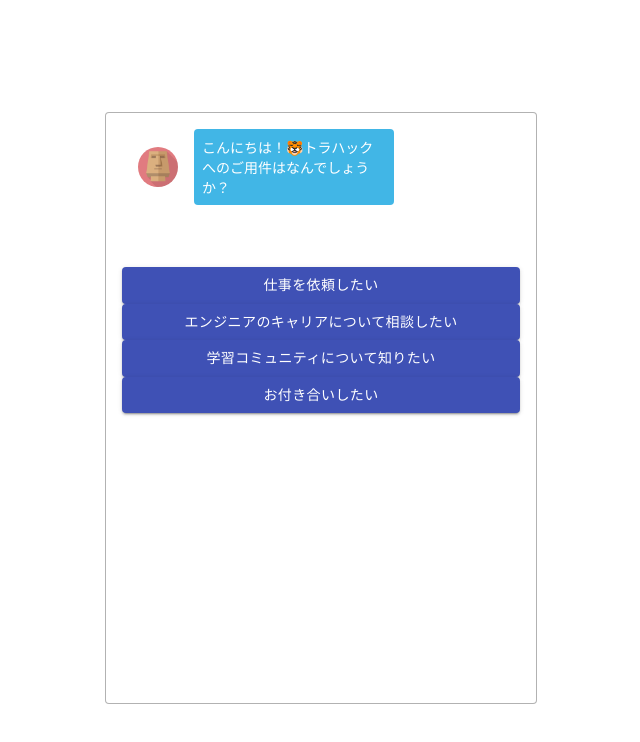
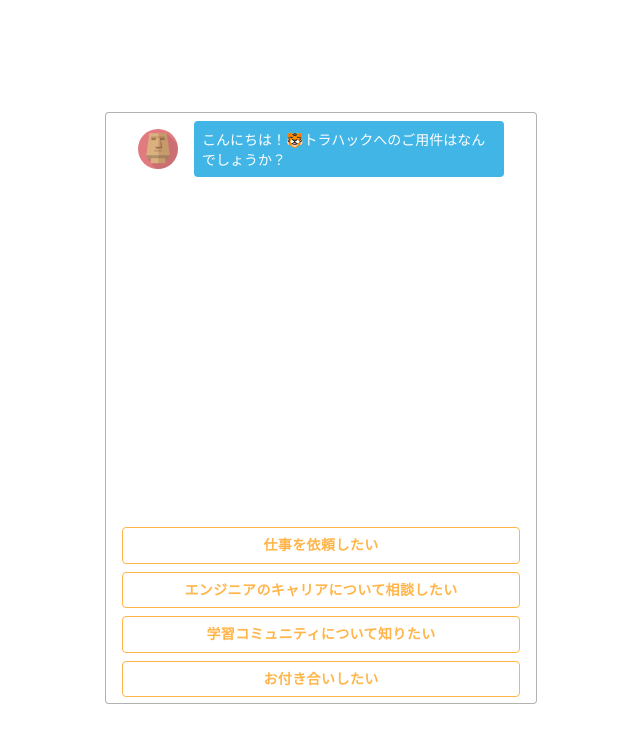
Before and after one commit to Kento-Ishizaki/learn-react, a React (Create React App) app: page / in a window 1280 px wide. Shown: the top 742 px of the page, without its empty margins (319-959 px from the left). Built offline with nearby package versions, Linux system fonts and the light colour scheme.

Commit message:
Fix: スタイル調整

```diff
--- a/src/components/Answer.jsx
+++ b/src/components/Answer.jsx
@@ -1,16 +1,25 @@
-import { makeStyles } from "@material-ui/core/styles";
+import { makeStyles, createStyles } from "@material-ui/core/styles";
 import { Button } from "@material-ui/core";
 
-const useStyles = makeStyles((theme) => ({
-  root: {},
-}));
+const useStyles = makeStyles({
+  button: {
+    borderColor: "#FFB549",
+    color: "#FFB549",
+    fontWeight: 600,
+    marginBottom: "8px",
+    "&:hover": {
+      backgroundColor: "#FFB549",
+      color: "#FFF",
+    },
+  },
+});
 
 const Answer = (props) => {
-  //   const classes = useStyles();
+  const classes = useStyles();
   return (
     <Button
-      variant="contained"
-      color="primary"
+      className={classes.button}
+      variant="outlined"
       onClick={() => props.select(props.content, props.nextId)}
     >
       {props.content}
--- a/src/components/Chats.jsx
+++ b/src/components/Chats.jsx
@@ -3,18 +3,18 @@
 import List from "@material-ui/core/List";
 import { Chat } from "./index";
 
-const useStyles = makeStyles((theme) => ({
-  root: {
-    width: "100%",
-    maxWidth: "36ch",
-    backgroundColor: theme.palette.background.paper,
+const useStyles = makeStyles({
+  chats: {
+    height: 400,
+    padding: 0,
+    overflow: "auto",
   },
-}));
+});
 
 const Chats = (props) => {
   const classes = useStyles();
   return (
-    <List className={classes.root}>
+    <List className={classes.chats}>
       {props.chats.map((chat, index) => {
         return (
           <Chat text={chat.text} type={chat.type} key={index.toString()} />
```
